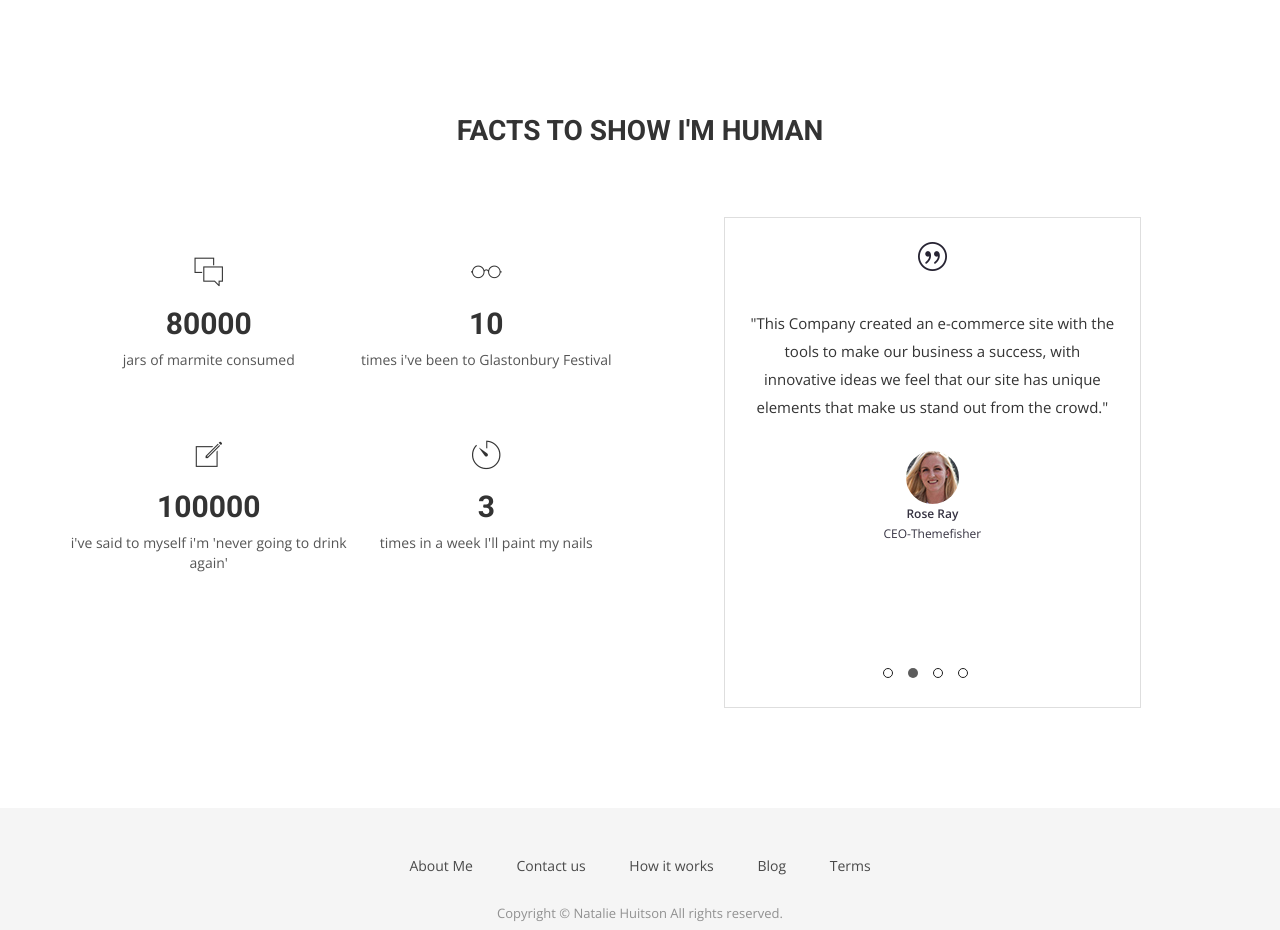
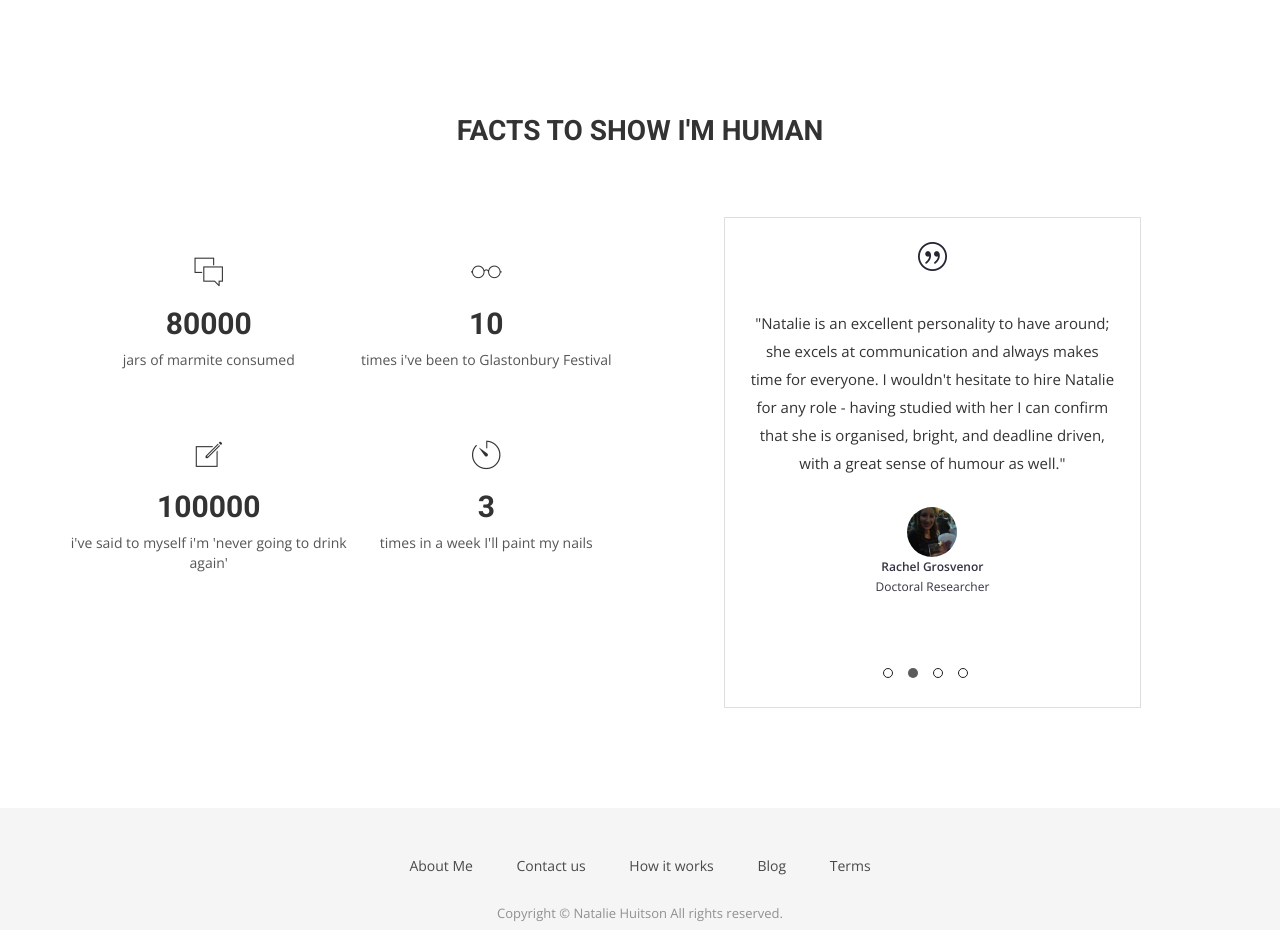
Before and after one commit to Nattie87/Nattie87.github.io, a Jekyll site: the page built from index.html, in a window 1280 px wide, cut to the strip 3351-4281 px from the top of the page. Built offline with Jekyll 4.4.1, drawn with Linux system fonts in a browser that asks for light colours; nearby versions of some CDN libraries; some web fonts are replaced.

Commit message:
Added more testimonials

```diff
--- a/css/airspace.css
+++ b/css/airspace.css
@@ -271,6 +271,11 @@ font header .navbar-default .navbar-nav li a:hover {
 --*/
 
 .laura {
+  width: 50px;
+  height: 50px;
+}
+
+.rach {
   width: 50px;
   height: 50px;
 }
--- a/index.html
+++ b/index.html
@@ -195,10 +195,10 @@ permalink: /
             </div>
             <div>
               <img src="img/cotation.png" alt="IMG">
-                <p>"This Company created an e-commerce site with the tools to make our business a success, with innovative ideas we feel that our site has unique elements that make us stand out from the crowd."</p>
+                <p>"Natalie is an excellent personality to have around; she excels at communication and always makes time for everyone. I wouldn't hesitate to hire Natalie for any role - having studied with her I can confirm that she is organised, bright, and deadline driven, with a great sense of humour as well."</p>
                 <div class="user">
-                  <img src="img/item-img1.jpg" alt="Pepole">
-                  <p><span>Rose Ray</span> CEO-Themefisher</p>
+                  <img class="rach" src="img/rach.jpg" alt="Pepole">
+                  <p><span>Rachel Grosvenor</span> Doctoral Researcher</p>
                 </div>
             </div>
             <div>
```
Also changed, not shown: img/rach.jpg (added).
